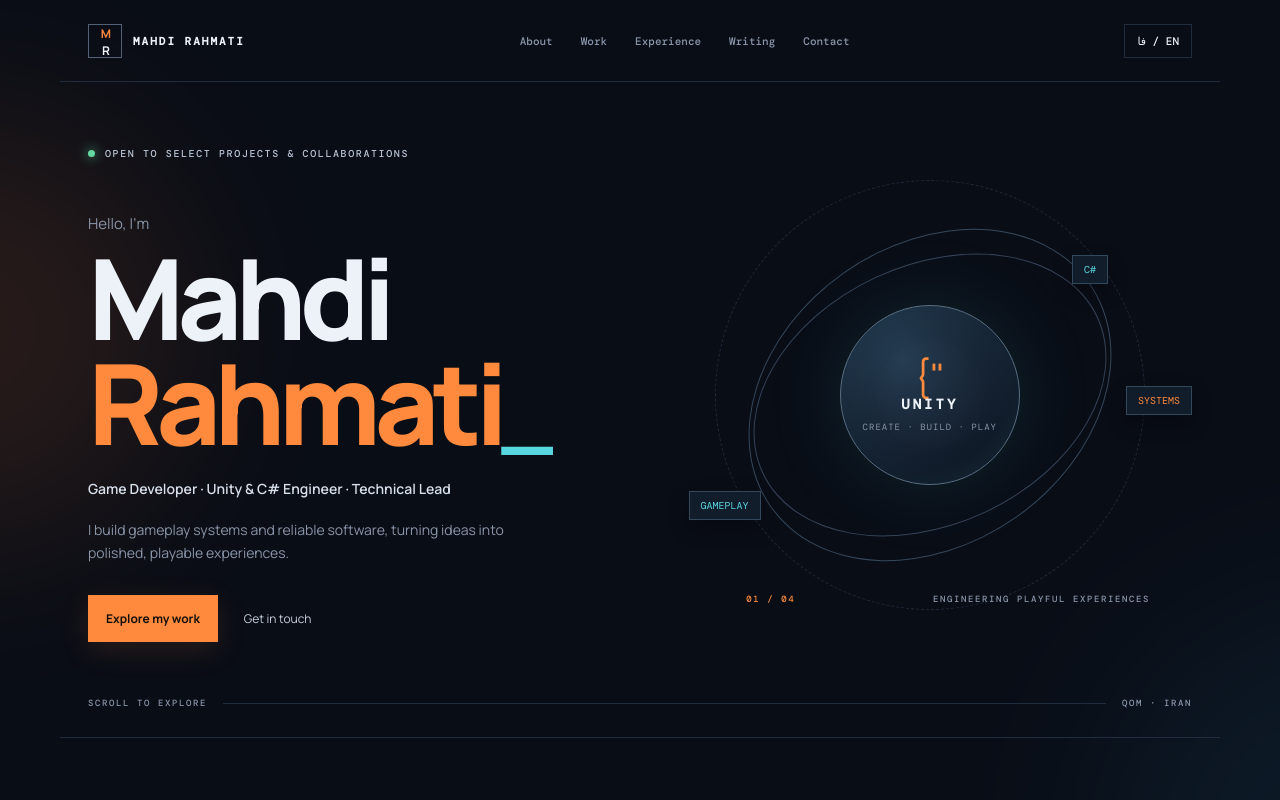
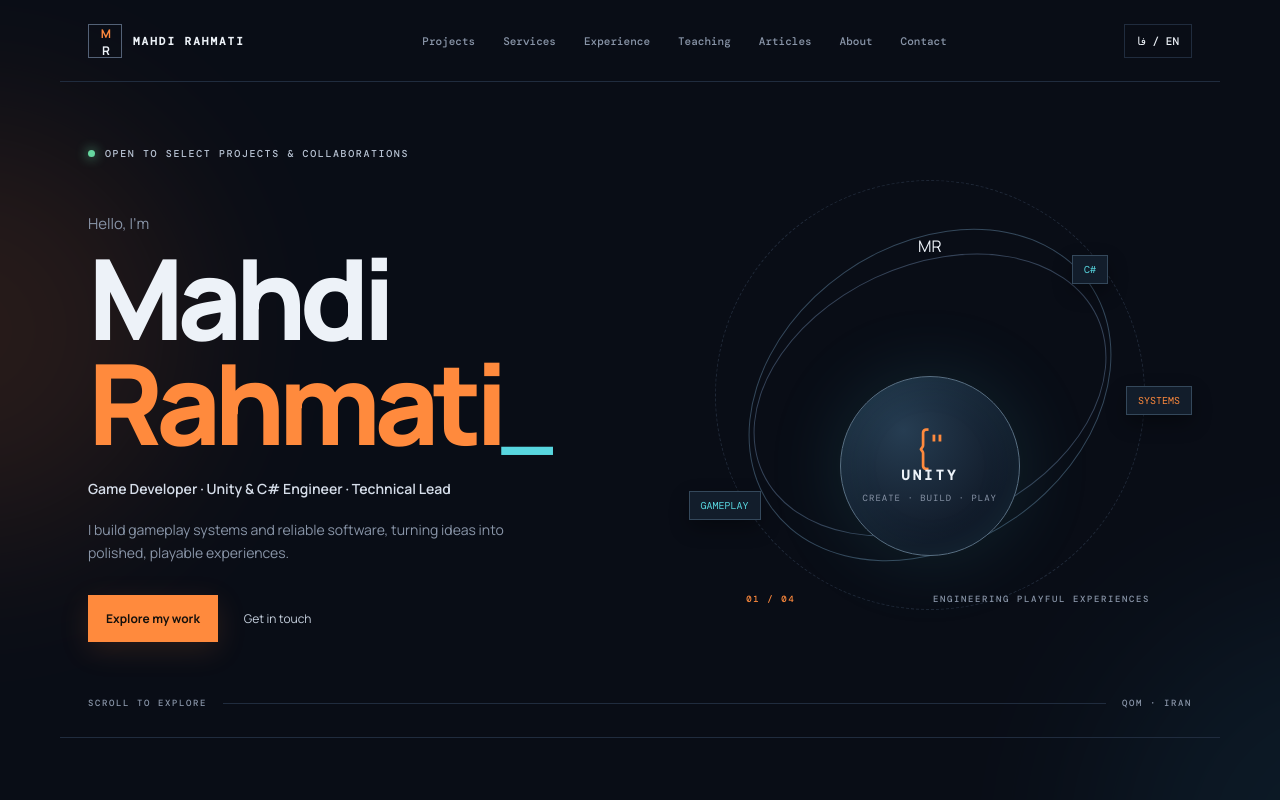
Before and after one commit to MahdiRahmatii/MahdiRahmatii.github.io, a plain HTML site: page index.html in a window 1280 px wide. Shown: the top 800 px of the page. Drawn offline with nearby package versions, Linux system fonts and the light colour scheme.

Commit message:
Implement folder-driven portfolio architecture

```diff
--- a/index.html
+++ b/index.html
@@ -14,7 +14,7 @@
   <header class="site-header">
     <a class="brand" href="#home" aria-label="Mahdi Rahmati home"><span class="brand-mark">M<span>R</span></span><span>MAHDI RAHMATI</span></a>
     <nav class="main-nav" aria-label="Main navigation">
-      <a href="#about" data-i18n="navAbout">About</a><a href="#work" data-i18n="navWork">Work</a><a href="#experience" data-i18n="navExperience">Experience</a><a href="#writing" data-i18n="navWriting">Writing</a><a href="#contact" data-i18n="navContact">Contact</a>
+      <a href="#work">Projects</a><a href="#services">Services</a><a href="#experience">Experience</a><a href="#teaching">Teaching</a><a href="#writing">Articles</a><a href="#about">About</a><a href="#contact">Contact</a>
     </nav>
     <button class="lang-toggle" id="langToggle" type="button" aria-label="Switch language">فا / EN</button>
   </header>
@@ -29,7 +29,7 @@
         <p class="hero-intro" data-i18n="intro">I build gameplay systems and reliable software, turning ideas into polished, playable experiences.</p>
         <div class="hero-actions"><a class="button button-primary" href="#work" data-i18n="viewWork">Explore my work <span>↗</span></a><a class="text-link" href="#contact" data-i18n="getInTouch">Get in touch <span>→</span></a></div>
       </div>
-      <div class="hero-visual" aria-label="Abstract game development illustration">
+      <div class="hero-visual" aria-label="Profile and game development visual"><div class="profile-placeholder" id="profileVisual"><span>MR</span></div>
         <div class="orbit orbit-a"></div><div class="orbit orbit-b"></div><div class="orbit orbit-c"></div>
         <div class="core"><span class="core-symbol">{"</span><strong>UNITY</strong><small>CREATE · BUILD · PLAY</small></div>
         <span class="float-tag tag-one">C#</span><span class="float-tag tag-two">GAMEPLAY</span><span class="float-tag tag-three">SYSTEMS</span>
@@ -53,6 +53,8 @@
       <p class="section-note" data-i18n="portfolioNote">Project entries are loaded from individual folders inside Projects/.</p>
     </section>
 
+    <section class="section-wrap services-section" id="services"><div class="section-heading"><div class="section-label"><span>03</span><span>SERVICES</span></div><h2>How I can help<span class="accent">.</span></h2><p>Technical services and collaboration opportunities.</p></div><div id="serviceGrid" class="service-grid" aria-live="polite"></div></section>
+
     <section class="section-wrap experience-section" id="experience">
       <div class="section-label"><span>03</span><span data-i18n="experienceLabel">BACKGROUND</span></div>
       <div class="experience-content"><h2 data-i18n="experienceTitle">Experience & roles<span class="accent">.</span></h2>
@@ -65,6 +67,8 @@
         </div>
       </div>
     </section>
+
+    <section class="section-wrap teaching-section" id="teaching"><div class="section-heading"><div class="section-label"><span>05</span><span>TEACHING</span></div><h2>Teaching & mentoring<span class="accent">.</span></h2></div><div id="teachingList" class="article-list" aria-live="polite"></div></section>
 
     <section class="section-wrap skills-section">
       <div class="section-label"><span>04</span><span data-i18n="skillsLabel">CAPABILITIES</span></div>
```
